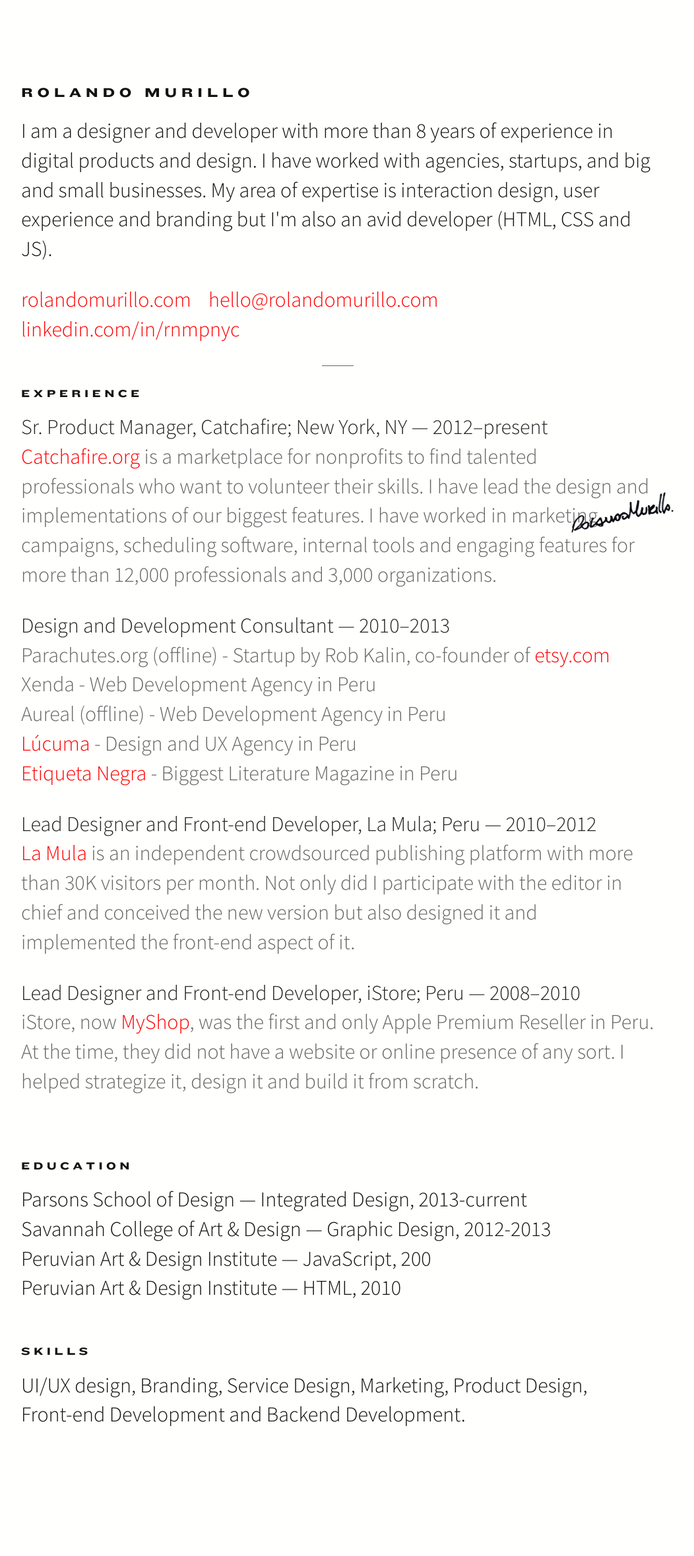
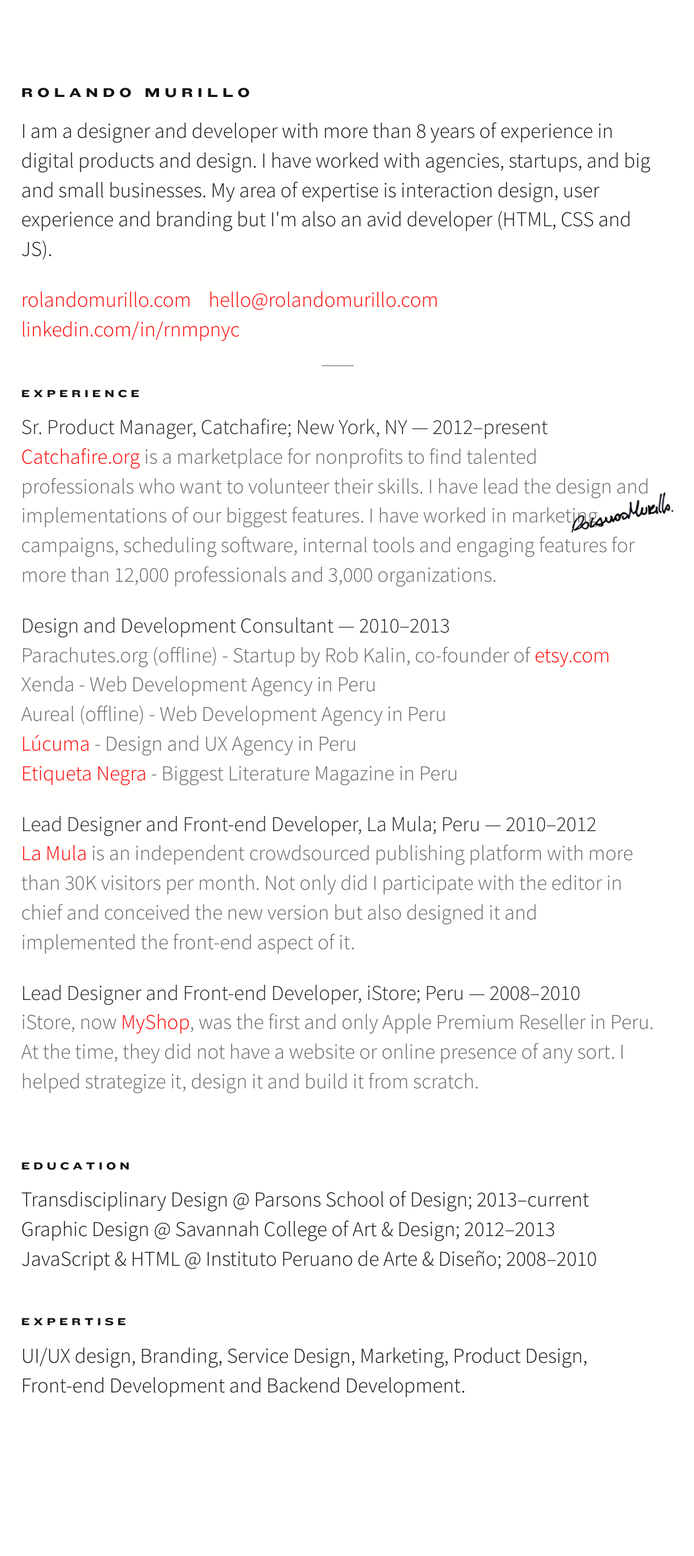
Before and after one commit to rnmp/rnmp.github.io, a Jekyll site: the page built from resume.html, in a window 1280 px wide. Shown: the whole page at 66% size, without its empty margins (128-1180 px from the left). Built offline with Jekyll 4.4.1, drawn with Linux system fonts in a browser that asks for light colours; comment, search, counter and statistics services are not loaded; after the commit the page ends 2314 px from its top, so only the background shows below that.

Commit message:
update resume

```diff
--- a/resume.html
+++ b/resume.html
@@ -42,14 +42,13 @@
 <section class="major-section">
   <h1>Education</h1>
   <ul>
-    <li>Parsons School of Design — Integrated Design, 2013-current</li>
-    <li>Savannah College of Art &amp; Design — Graphic Design, 2012-2013</li>
-    <li>Peruvian Art &amp; Design Institute — JavaScript, 200</li>
-    <li>Peruvian Art &amp; Design Institute — HTML, 2010</li>
+    <li>Transdisciplinary Design @ Parsons School of Design; 2013–current</li>
+    <li>Graphic Design @ Savannah College of Art &amp; Design; 2012–2013</li>
+    <li>JavaScript &amp; HTML @ Instituto Peruano de Arte & Diseño; 2008–2010</li>
   </ul>
 </section>
 <section class="major-section">
-  <h1>Skills</h1>
+  <h1>Expertise</h1>
   <p>UI/UX design, Branding, Service Design, Marketing, Product Design,<br>Front-end Development and Backend Development.</p>
 </section>
 <!-- <section class="major-section">
--- a/site.css
+++ b/site.css
@@ -190,11 +190,11 @@
 }
 @media print {
 	body {
-		font-size: 9pt;
+		font-size: 10pt;
 	}
 	.canvas {
 		width: auto;
-		margin: .45in 1in;
+		margin: .75in 1in;
 		padding: 0;
 	}
 	#signature {
```
